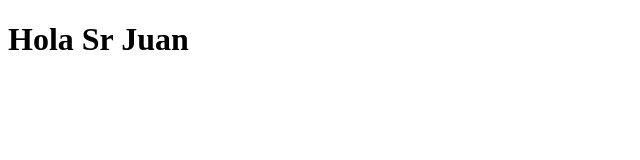
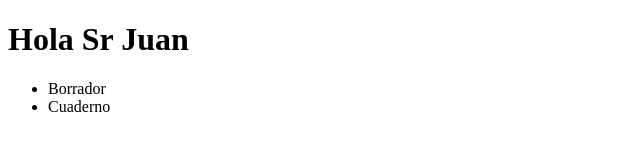
Before and after one commit to Halutor/prueba_publi02, a plain HTML site: page index.html in a window 1280 px wide. Shown: the whole page, without its empty margins (0-640 px from the left). Drawn offline with Linux system fonts and the light colour scheme.

Commit message:
Add files via upload

```diff
--- a/index.html
+++ b/index.html
@@ -10,5 +10,10 @@
 
     <h1>Hola Sr Juan</h1>
 
+    <ul>
+        <li>Borrador</li>
+        <li>Cuaderno</li>
+    </ul>
+
 </body>
 </html>
```
